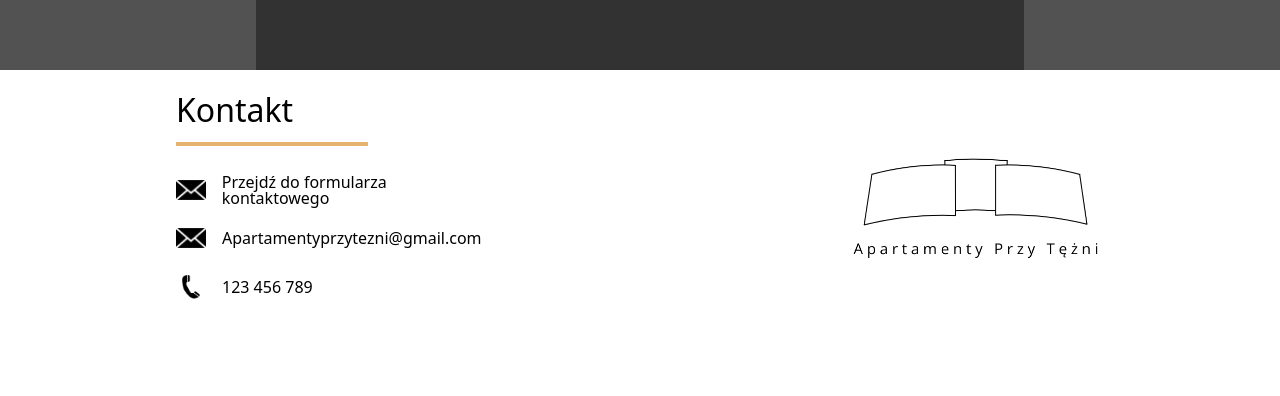
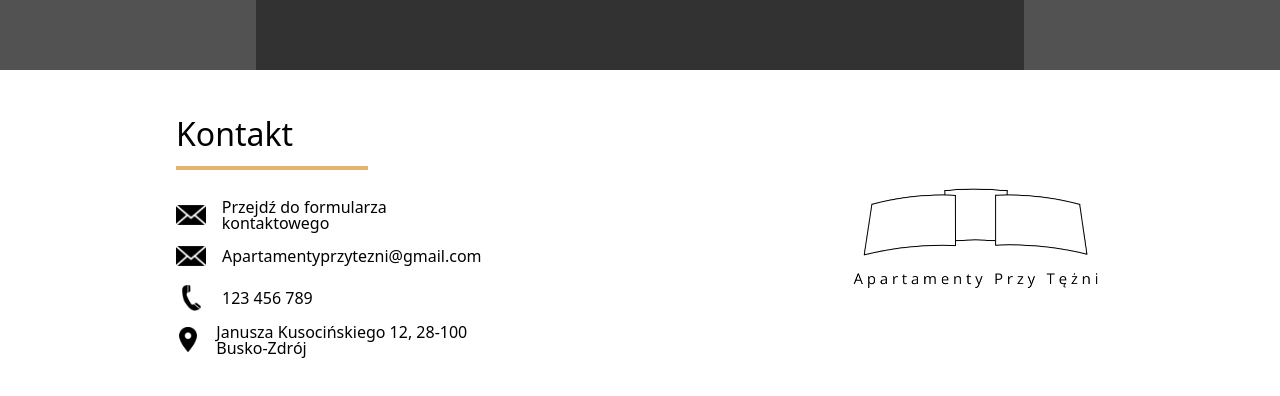
Before and after one commit to Dyniaaa/ApartamentyPrzyTezni, a React (Create React App) app: page /#/ in a window 1280 px wide. Shown: the part 2710-3106 px from the top of the page. Before the commit the page ends 3060 px from the top, so only its background shows below. Built offline with nearby package versions, Linux system fonts and the light colour scheme; the HTML template or start-up script is replaced by a standard one.

Commit message:
Edit footer

```diff
--- a/src/Components/Footer/Footer.js
+++ b/src/Components/Footer/Footer.js
@@ -23,6 +23,10 @@ class Footer extends Component {
               <div className="icon phone"></div>
               <p>123 456 789</p>
             </li>
+            <li>
+              <div className="icon location"></div>
+              <p>Janusza Kusocińskiego 12, 28-100 Busko-Zdrój</p>
+            </li>
           </ul>
         </div>
         <div className="footerLogo"></div>
--- a/src/Components/Footer/Footer.scss
+++ b/src/Components/Footer/Footer.scss
@@ -1,7 +1,7 @@
 .footer {
-  height: 35vh;
   display: flex;
   justify-content: space-around;
+  margin: 1.5rem 0rem 1.5rem 0rem;
 
   .contact {
     padding: 1.5rem 0rem;
@@ -22,7 +22,7 @@
       height: 70%;
 
       li {
-        margin: 1.5rem 0rem 1.5rem 0rem;
+        margin: 1rem 0rem 1rem 0rem;
         display: flex;
         align-items: center;
         height: 15%;
@@ -38,11 +38,17 @@
           background-position: center;
           margin-right: 1rem;
         }
+
         .mail {
           background-image: url(./Images/MailIcon.png);
         }
+
         .phone {
           background-image: url(./Images/PhoneIcon.png);
+        }
+
+        .location {
+          background-image: url(./Images/Location.png);
         }
 
         .goToForm {
```
Also changed, not shown: src/Components/Footer/Images/Location.png (added).
